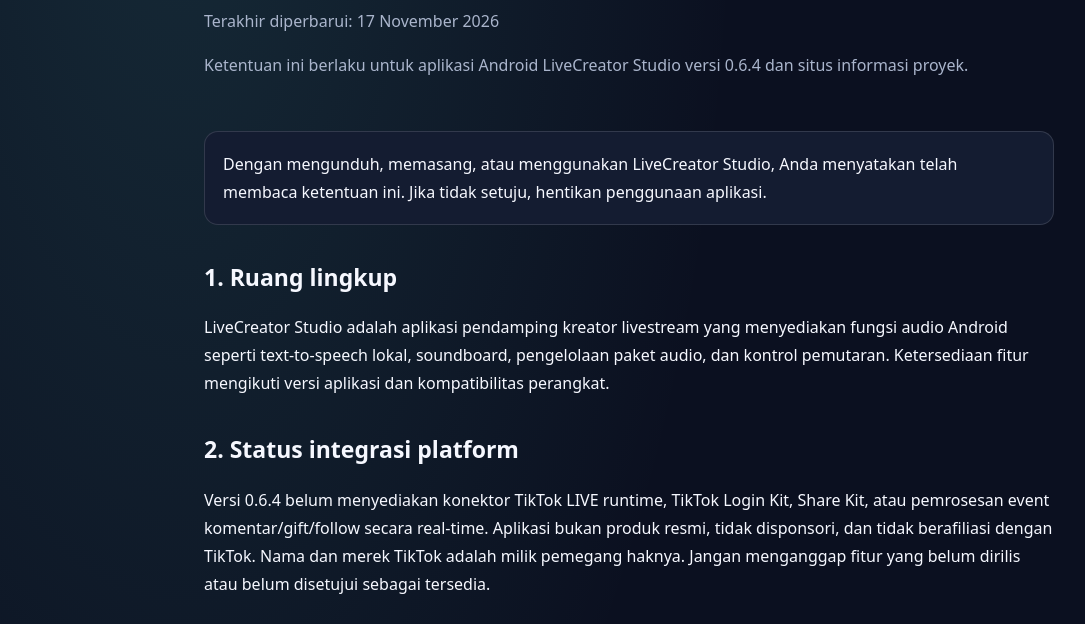
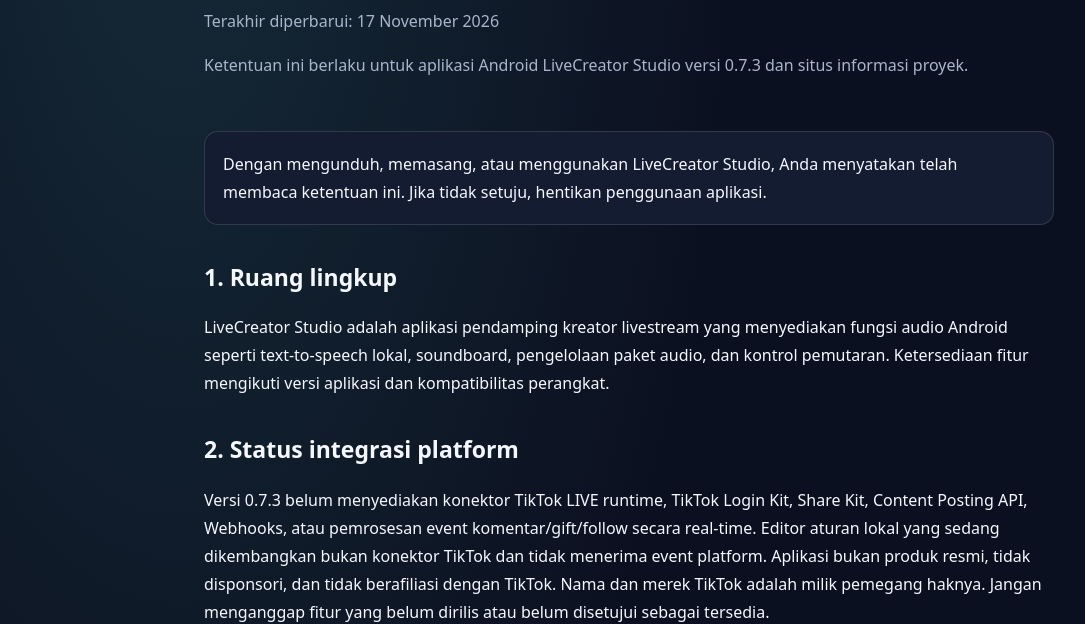
Before and after one commit to adebojel/LiveCreatorStudio, a plain HTML site: page docs/terms.html in a window 1280 px wide. Shown: the part 185-809 px from the top of the page, without its empty margins (11-1096 px from the left). Drawn offline with Linux system fonts and the light colour scheme.

Commit message:
docs: update terms for current 0.7.3 feature scope

```diff
--- a/docs/terms.html
+++ b/docs/terms.html
@@ -3,10 +3,10 @@
 <style>
 :root{color-scheme:dark;--bg:#0b1020;--panel:#141c31;--line:rgba(255,255,255,.13);--muted:#aab5cc;--text:#f6f8ff;--cyan:#63e6dc}*{box-sizing:border-box}body{margin:0;background:radial-gradient(ellipse at 15% 0%,rgba(99,230,220,.12),transparent 35rem),var(--bg);color:var(--text);font:16px/1.75 system-ui,sans-serif}.wrap{width:min(850px,calc(100% - 36px));margin:auto}.nav{padding:22px 0;border-bottom:1px solid var(--line)}a{color:var(--cyan)}h1{font-size:clamp(34px,6vw,52px);line-height:1.1;letter-spacing:-1.5px;margin:46px 0 10px}.date,.muted{color:var(--muted)}article{padding:12px 0 56px}h2{font-size:23px;margin:32px 0 8px}li{margin:7px 0}.panel{background:var(--panel);border:1px solid var(--line);padding:18px;border-radius:14px;margin:24px 0}.foot{border-top:1px solid var(--line);padding:22px 0 38px;color:var(--muted);font-size:14px}
 </style></head><body><div class="wrap"><nav class="nav"><a href="./">← LiveCreator Studio</a></nav>
-<main><h1>Ketentuan Layanan</h1><p class="date">Terakhir diperbarui: 17 November 2026</p><p class="muted">Ketentuan ini berlaku untuk aplikasi Android LiveCreator Studio versi 0.6.4 dan situs informasi proyek.</p><article>
+<main><h1>Ketentuan Layanan</h1><p class="date">Terakhir diperbarui: 17 November 2026</p><p class="muted">Ketentuan ini berlaku untuk aplikasi Android LiveCreator Studio versi 0.7.3 dan situs informasi proyek.</p><article>
 <div class="panel">Dengan mengunduh, memasang, atau menggunakan LiveCreator Studio, Anda menyatakan telah membaca ketentuan ini. Jika tidak setuju, hentikan penggunaan aplikasi.</div>
 <h2>1. Ruang lingkup</h2><p>LiveCreator Studio adalah aplikasi pendamping kreator livestream yang menyediakan fungsi audio Android seperti text-to-speech lokal, soundboard, pengelolaan paket audio, dan kontrol pemutaran. Ketersediaan fitur mengikuti versi aplikasi dan kompatibilitas perangkat.</p>
-<h2>2. Status integrasi platform</h2><p>Versi 0.6.4 belum menyediakan konektor TikTok LIVE runtime, TikTok Login Kit, Share Kit, atau pemrosesan event komentar/gift/follow secara real-time. Aplikasi bukan produk resmi, tidak disponsori, dan tidak berafiliasi dengan TikTok. Nama dan merek TikTok adalah milik pemegang haknya. Jangan menganggap fitur yang belum dirilis atau belum disetujui sebagai tersedia.</p>
+<h2>2. Status integrasi platform</h2><p>Versi 0.7.3 belum menyediakan konektor TikTok LIVE runtime, TikTok Login Kit, Share Kit, Content Posting API, Webhooks, atau pemrosesan event komentar/gift/follow secara real-time. Editor aturan lokal yang sedang dikembangkan bukan konektor TikTok dan tidak menerima event platform. Aplikasi bukan produk resmi, tidak disponsori, dan tidak berafiliasi dengan TikTok. Nama dan merek TikTok adalah milik pemegang haknya. Jangan menganggap fitur yang belum dirilis atau belum disetujui sebagai tersedia.</p>
 <h2>3. Penggunaan audio dan lisensi</h2><ul><li>Pengguna bertanggung jawab memastikan audio yang diimpor sendiri dapat digunakan secara sah.</li><li>Paket katalog disediakan berdasarkan informasi lisensi dan sumber yang dicatat per paket. Pengguna dapat memeriksa catatan lisensi dalam folder paket.</li><li>Jangan menghapus atribusi atau ketentuan lisensi yang menyertai konten pihak ketiga jika lisensinya mewajibkan hal tersebut.</li></ul>
 <h2>4. Tanggung jawab pengguna</h2><ul><li>Gunakan aplikasi sesuai hukum dan ketentuan layanan platform yang Anda gunakan.</li><li>Jangan menggunakan aplikasi untuk melecehkan, menipu, mengganggu, atau melanggar privasi orang lain.</li><li>Tinjau izin Android sebelum mengaktifkan notifikasi, layanan audio latar belakang, atau overlay.</li><li>Jaga keamanan perangkat dan jangan membagikan data akun atau kredensial rahasia.</li></ul>
 <h2>5. Layanan pihak ketiga</h2><p>Aplikasi dapat menggunakan mesin TextToSpeech Android, layanan sistem media/notifikasi, penyedia dokumen Android, serta server pihak ketiga untuk mengunduh paket audio. Layanan tersebut dikendalikan oleh penyedianya dan tunduk pada ketentuan masing-masing. Pengembang tidak mengendalikan ketersediaan atau kebijakan layanan eksternal.</p>
```
